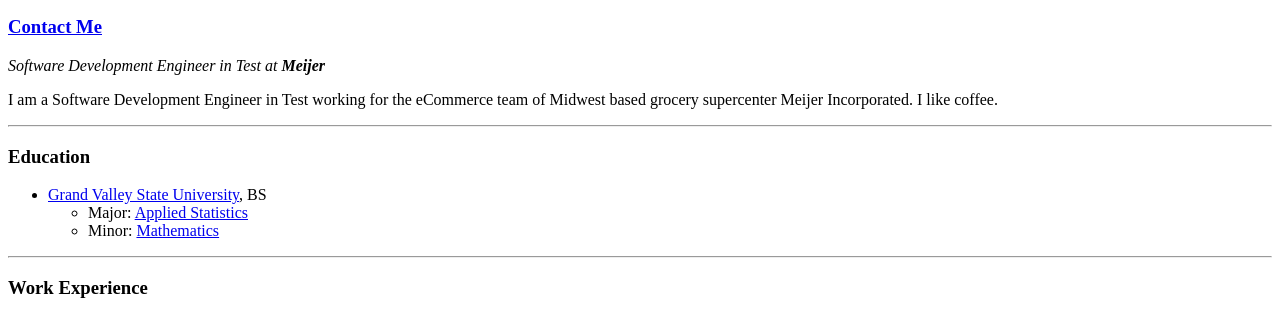
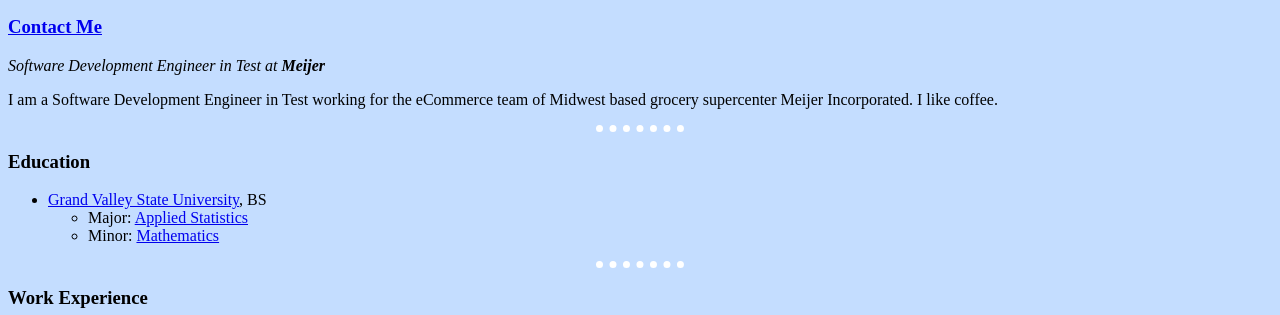
Before and after one commit to evanwhitmore9/cv, a plain HTML site: page index.html in a window 1280 px wide. Shown: the part 427-742 px from the top of the page. Drawn offline with Linux system fonts and the light colour scheme.

Commit message:
Added css changes, new content

```diff
--- a/index.html
+++ b/index.html
@@ -5,8 +5,18 @@
         <meta http-equiv="X-UA-Compatible" content="IE=edge">
         <meta name="viewport" content="width=device-width, initial-scale=1.0">
         <title>Evan's Personal Site</title>
+        <style>
+            body {
+                background-color:#C4DDFF;}
+            hr {
+                border-style: dotted none none;
+                border-color: white;
+                border-width: 7px;
+                width: 7%;
+            }
+        </style>
     </head>
-    <body>
+    <body">
         <h1>Evan Matthew Whitmore</h1>
         <img src="https://media-exp1.licdn.com/dms/image/C4E03AQGiQRiE1USf6w/profile-displayphoto-shrink_400_400/0/1607712758932?e=1656547200&v=beta&t=E4jpk_ONQhGUCo4UqaUey4mzXkuAG2I7BA818ravAqI" alt="norm-macdonald-smiling">
         <h3><a href="https://www.linkedin.com/in/evan-whitmore-b6162912b/" target="_blank">LinkedIn</a></h3>
```
